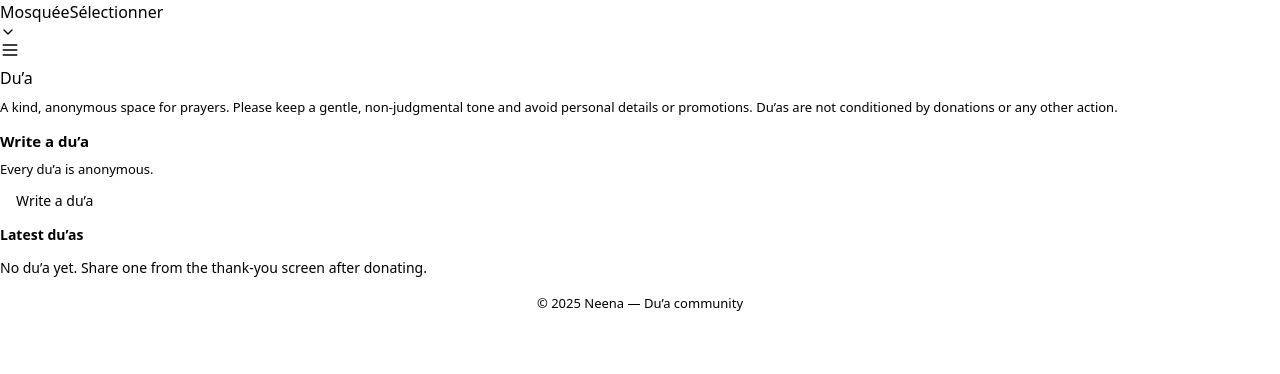
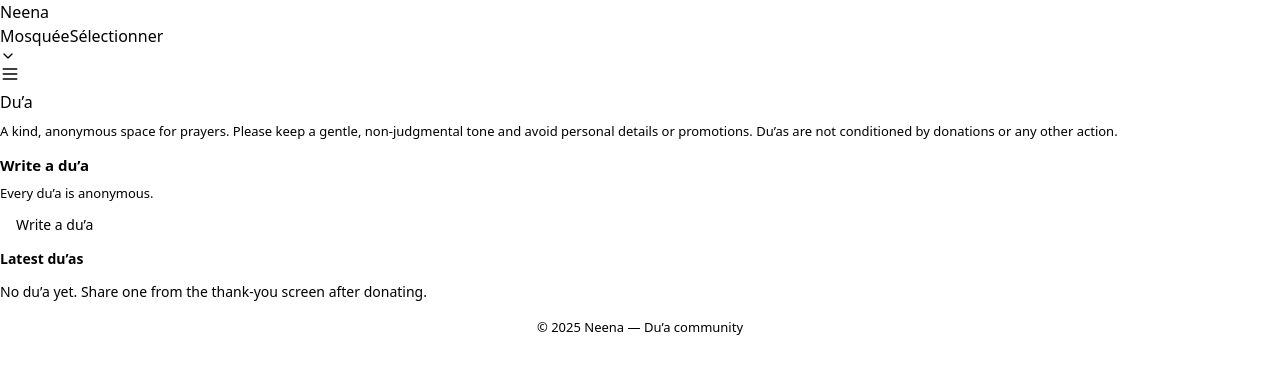
Before and after one commit to chaaaady/NeenaV3, a Next.js app: page /duaa in a window 1280 px wide. Shown: the top 374 px of the page. Built offline with nearby package versions, Linux system fonts and the light colour scheme.

Commit message:
feat: Ajout du logo Neena en Helvetica sur la gauche du header

```diff
--- a/src/components/AppBar.tsx
+++ b/src/components/AppBar.tsx
@@ -31,8 +31,10 @@ export function AppBar({
   return (
     <header className="modern-header">
       <div className="header-container">
-        {/* Espace vide à gauche pour équilibrer */}
-        <div className="header-left"></div>
+        {/* Logo Neena à gauche */}
+        <div className="header-left">
+          <div className="logo-neena">Neena</div>
+        </div>
 
         {/* Sélecteur de mosquée centré */}
         <div className="header-center">
--- a/src/styles/base.css
+++ b/src/styles/base.css
@@ -227,12 +227,28 @@
     }
   }
 
-  /* Section gauche - Espace vide */
+  /* Section gauche - Logo Neena */
   .header-left {
     display: flex;
     align-items: center;
     flex-shrink: 0;
-    width: 48px;
+    width: 120px;
+  }
+
+  .logo-neena {
+    font-family: "Helvetica Neue", Helvetica, Arial, sans-serif;
+    font-size: 20px;
+    font-weight: 700;
+    line-height: 24px;
+    letter-spacing: -0.5px;
+    color: var(--text);
+    white-space: nowrap;
+    cursor: pointer;
+    transition: opacity var(--motion-base) var(--ease-out);
+  }
+
+  .logo-neena:hover {
+    opacity: 0.8;
   }
 
   /* Section centre - Sélecteur de mosquée */
```
